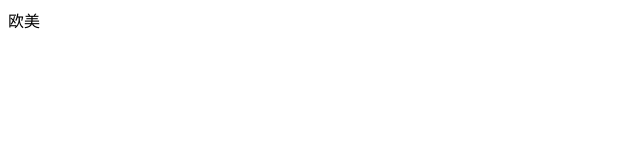
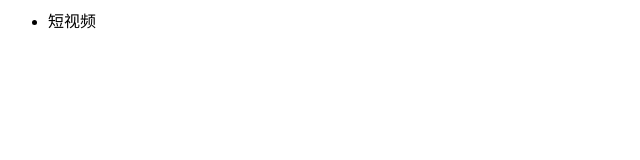
Before and after one commit to wynAllen/dbhot, a plain HTML site: page index.html in a window 1280 px wide. Shown: the whole page, without its empty margins (0-640 px from the left). Drawn offline with Linux system fonts and the light colour scheme.

Commit message:
短视频功能10%

```diff
--- a/index.html
+++ b/index.html
@@ -1,5 +1,8 @@
 
 <html>
-<p>欧美</p>
+
+<ul>
+    <li>短视频</li>
+</ul>
 
 </html>
```
